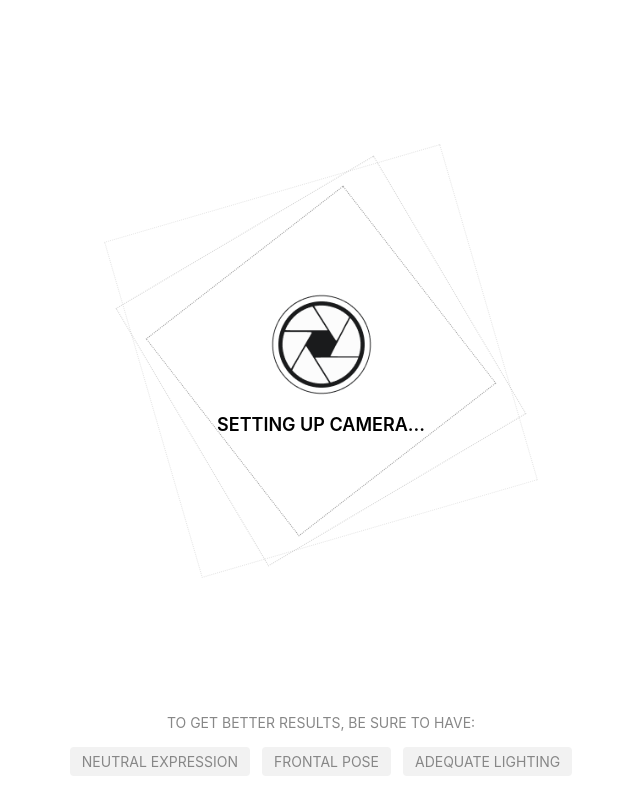
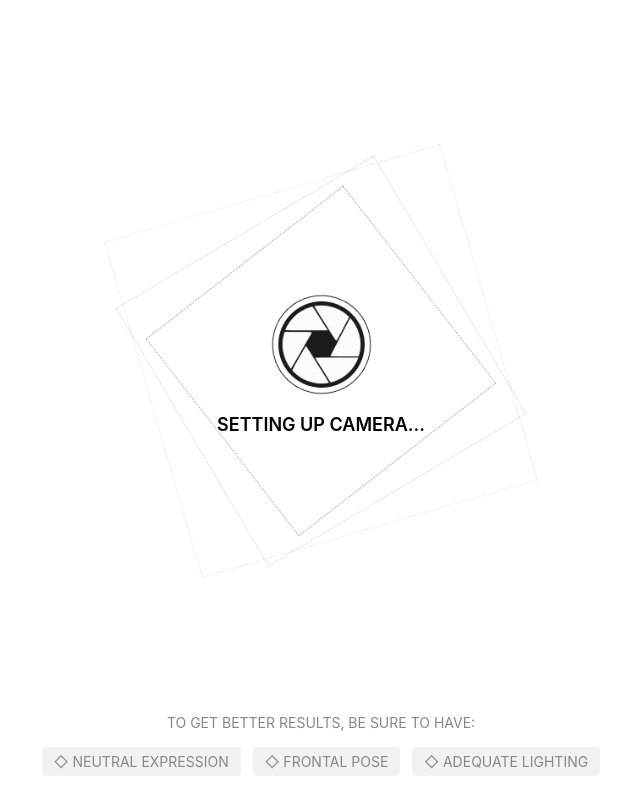
Before and after one commit to BuffaloShark/Skinstric-AI, a React (Create React App) app: page /loadingcamera in a window 1280 px wide. Shown: the whole page, without its empty margins (319-959 px from the left). Built offline with nearby package versions, Linux system fonts and the light colour scheme.

Commit message:
Add files via upload

```diff
--- a/src/components/LoadingCamera.jsx
+++ b/src/components/LoadingCamera.jsx
@@ -26,9 +26,9 @@ const LoadingCamera = () => {
             TO GET BETTER RESULTS, BE SURE TO HAVE:
           </p>
           <ul className="loading__list">
-            <li className="loading__list--item">NEUTRAL EXPRESSION</li>
-            <li className="loading__list--item">FRONTAL POSE</li>
-            <li className="loading__list--item">ADEQUATE LIGHTING</li>
+            <li className="loading__list--item">&#9671; NEUTRAL EXPRESSION</li>
+            <li className="loading__list--item">&#9671; FRONTAL POSE</li>
+            <li className="loading__list--item">&#9671; ADEQUATE LIGHTING</li>
           </ul>
         </div>
       </div>
```
